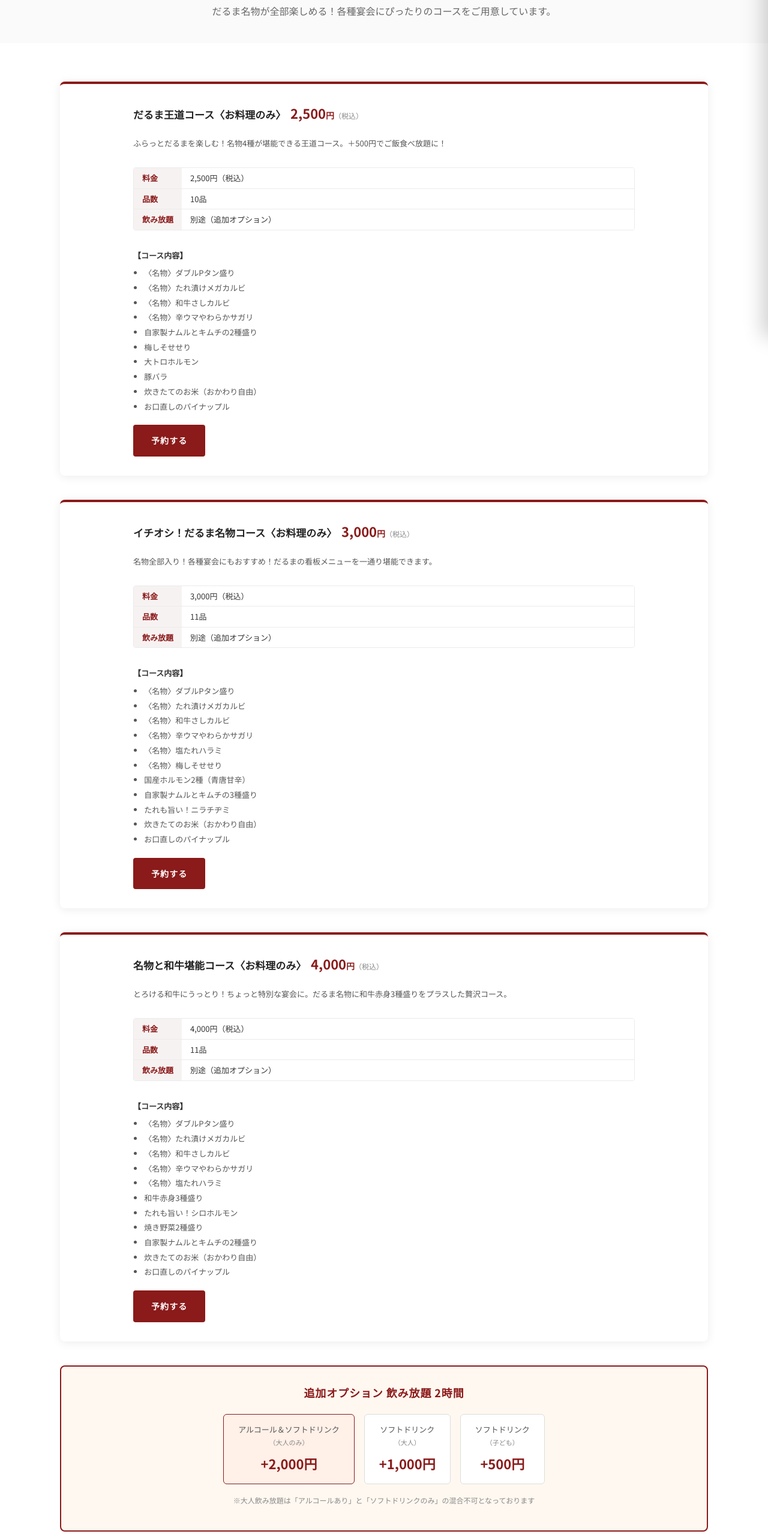
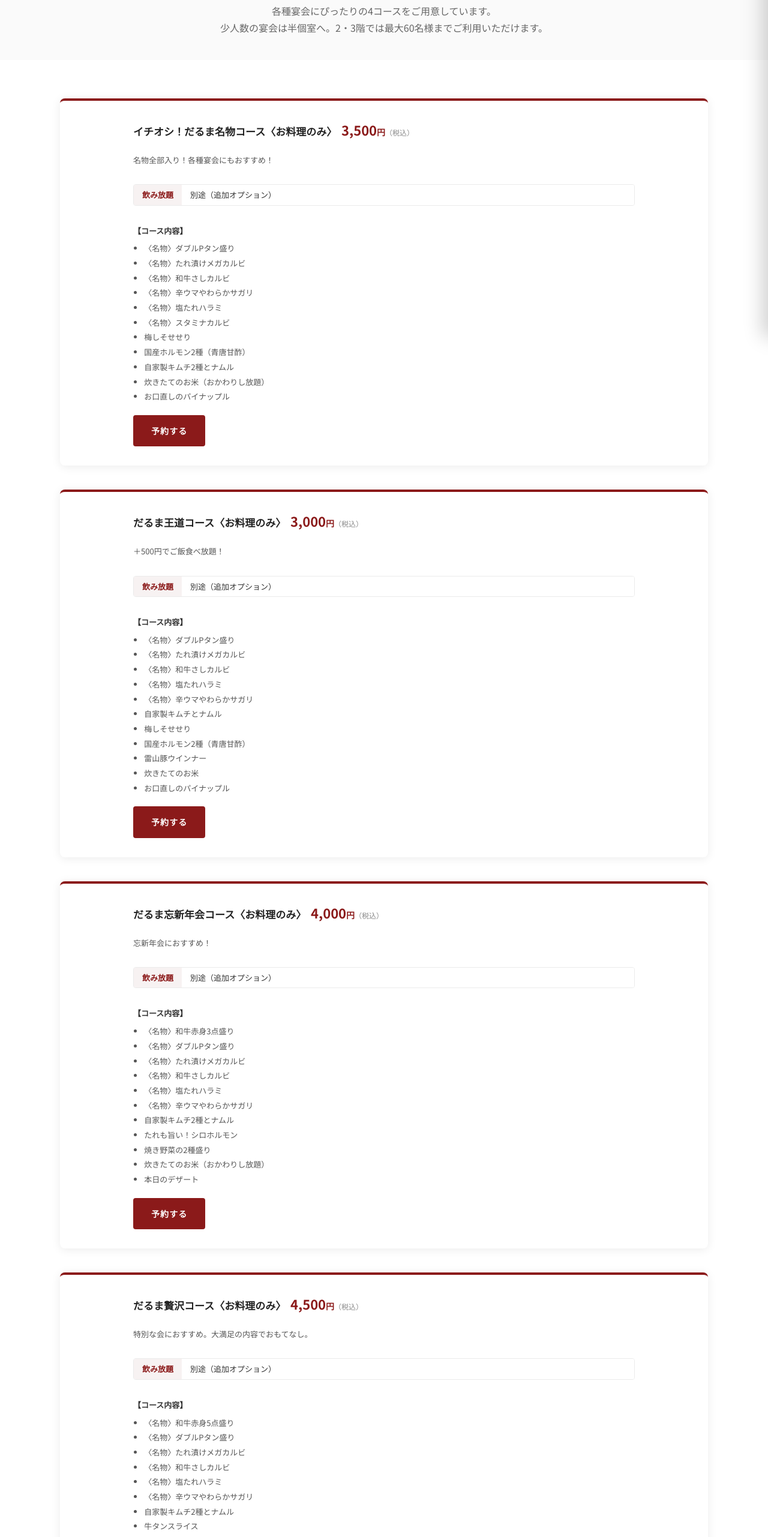
Before and after one commit to atmos-dining/daruma-site, a plain HTML site: page course.html in a window 1280 px wide. Shown: the part 238-2800 px from the top of the page at 60% size. Drawn offline with Linux system fonts and the light colour scheme.

Commit message:
Update Daruma banquet courses and drink options

```diff
--- a/course.html
+++ b/course.html
@@ -4,7 +4,7 @@
 <meta charset="UTF-8">
 <title>ご宴会コース｜焼肉はひとくちめ だるま</title>
 <meta name="viewport" content="width=device-width, initial-scale=1">
-<meta name="description" content="焼肉はひとくちめ だるまの宴会コース。だるま王道2,500円・名物3,000円・和牛堪能4,000円の3プラン。飲み放題は別途2時間制。六本松駅徒歩3分。">
+<meta name="description" content="焼肉はひとくちめ だるまの宴会コース。だるま王道3,000円・名物3,500円・忘新年会4,000円・贅沢4,500円の4プラン。飲み放題は別途2時間制。六本松駅徒歩3分。">
 <link rel="icon" href="./images/daruma_icon.png">
 <link rel="preconnect" href="https://fonts.googleapis.com">
 <link rel="preconnect" href="https://fonts.gstatic.com" crossorigin>
@@ -12,7 +12,7 @@
 <link rel="stylesheet" href="./style.css">
 <meta property="og:type" content="website">
 <meta property="og:title" content="ご宴会コース｜焼肉はひとくちめ だるま">
-<meta property="og:description" content="3,500円〜のご宴会コースを3プランご用意。2時間制・飲み放題あり。">
+<meta property="og:description" content="3,000円からの宴会コースを4プランご用意。2時間の飲み放題は追加オプション。">
 <meta property="og:url" content="https://yakiniku-daruma.com/course.html">
 <link rel="canonical" href="https://yakiniku-daruma.com/course.html">
 <!-- Google tag (gtag.js) -->
@@ -33,60 +33,21 @@
   <section class="section page-head">
     <div class="section-inner">
       <h1 class="page-title">ご宴会コース</h1>
-      <p class="page-lead">だるま名物が全部楽しめる！各種宴会にぴったりのコースをご用意しています。</p>
+      <p class="page-lead">各種宴会にぴったりの4コースをご用意しています。<br>少人数の宴会は半個室へ。2・3階では最大60名様までご利用いただけます。</p>
     </div>
   </section>
 
   <section class="section course">
     <div class="section-inner">
 
-      <!-- コース1：だるま王道コース -->
-      <article class="course-row course-row--no-img">
-        <div class="course-row__body">
-          <h2 class="course-row__title">
-            だるま王道コース〈お料理のみ〉
-            <span class="course-row__price">2,500<small>円</small><span class="price-tax">（税込）</span></span>
-          </h2>
-          <p class="course-row__desc">ふらっとだるまを楽しむ！名物4種が堪能できる王道コース。＋500円でご飯食べ放題に！</p>
-
-          <dl class="course-specs">
-            <div class="course-specs__row"><dt>料金</dt><dd>2,500円（税込）</dd></div>
-            <div class="course-specs__row"><dt>品数</dt><dd>10品</dd></div>
-            <div class="course-specs__row"><dt>飲み放題</dt><dd>別途（追加オプション）</dd></div>
-          </dl>
-
-          <div class="course-row__items">
-            <p class="course-items-label">【コース内容】</p>
-            <ul>
-              <li>〈名物〉ダブルPタン盛り</li>
-              <li>〈名物〉たれ漬けメガカルビ</li>
-              <li>〈名物〉和牛さしカルビ</li>
-              <li>〈名物〉辛ウマやわらかサガリ</li>
-              <li>自家製ナムルとキムチの2種盛り</li>
-              <li>梅しそせせり</li>
-              <li>大トロホルモン</li>
-              <li>豚バラ</li>
-              <li>炊きたてのお米（おかわり自由）</li>
-              <li>お口直しのパイナップル</li>
-            </ul>
-          </div>
-
-          <a href="https://yoyaku.toreta.in/hitokuchidaruma/?stamp=homepage" target="_blank" rel="noopener" class="btn-primary course-row__btn">予約する</a>
-        </div>
-      </article>
-
-      <!-- コース2：だるま名物コース -->
       <article class="course-row course-row--no-img">
         <div class="course-row__body">
           <h2 class="course-row__title">
             イチオシ！だるま名物コース〈お料理のみ〉
-            <span class="course-row__price">3,000<small>円</small><span class="price-tax">（税込）</span></span>
+            <span class="course-row__price">3,500<small>円</small><span class="price-tax">（税込）</span></span>
           </h2>
-          <p class="course-row__desc">名物全部入り！各種宴会にもおすすめ！だるまの看板メニューを一通り堪能できます。</p>
-
+          <p class="course-row__desc">名物全部入り！各種宴会にもおすすめ！</p>
           <dl class="course-specs">
-            <div class="course-specs__row"><dt>料金</dt><dd>3,000円（税込）</dd></div>
-            <div class="course-specs__row"><dt>品数</dt><dd>11品</dd></div>
             <div class="course-specs__row"><dt>飲み放題</dt><dd>別途（追加オプション）</dd></div>
           </dl>
 
@@ -98,11 +59,11 @@
               <li>〈名物〉和牛さしカルビ</li>
               <li>〈名物〉辛ウマやわらかサガリ</li>
               <li>〈名物〉塩たれハラミ</li>
-              <li>〈名物〉梅しそせせり</li>
-              <li>国産ホルモン2種（青唐甘辛）</li>
-              <li>自家製ナムルとキムチの3種盛り</li>
-              <li>たれも旨い！ニラチヂミ</li>
-              <li>炊きたてのお米（おかわり自由）</li>
+              <li>〈名物〉スタミナカルビ</li>
+              <li>梅しそせせり</li>
+              <li>国産ホルモン2種（青唐甘酢）</li>
+              <li>自家製キムチ2種とナムル</li>
+              <li>炊きたてのお米（おかわりし放題）</li>
               <li>お口直しのパイナップル</li>
             </ul>
           </div>
@@ -111,18 +72,14 @@
         </div>
       </article>
 
-      <!-- コース3：名物と和牛堪能コース -->
       <article class="course-row course-row--no-img">
         <div class="course-row__body">
           <h2 class="course-row__title">
-            名物と和牛堪能コース〈お料理のみ〉
-            <span class="course-row__price">4,000<small>円</small><span class="price-tax">（税込）</span></span>
+            だるま王道コース〈お料理のみ〉
+            <span class="course-row__price">3,000<small>円</small><span class="price-tax">（税込）</span></span>
           </h2>
-          <p class="course-row__desc">とろける和牛にうっとり！ちょっと特別な宴会に。だるま名物に和牛赤身3種盛りをプラスした贅沢コース。</p>
-
+          <p class="course-row__desc">＋500円でご飯食べ放題！</p>
           <dl class="course-specs">
-            <div class="course-specs__row"><dt>料金</dt><dd>4,000円（税込）</dd></div>
-            <div class="course-specs__row"><dt>品数</dt><dd>11品</dd></div>
             <div class="course-specs__row"><dt>飲み放題</dt><dd>別途（追加オプション）</dd></div>
           </dl>
 
@@ -132,14 +89,78 @@
               <li>〈名物〉ダブルPタン盛り</li>
               <li>〈名物〉たれ漬けメガカルビ</li>
               <li>〈名物〉和牛さしカルビ</li>
+              <li>〈名物〉塩たれハラミ</li>
               <li>〈名物〉辛ウマやわらかサガリ</li>
+              <li>自家製キムチとナムル</li>
+              <li>梅しそせせり</li>
+              <li>国産ホルモン2種（青唐甘酢）</li>
+              <li>雷山豚ウインナー</li>
+              <li>炊きたてのお米</li>
+              <li>お口直しのパイナップル</li>
+            </ul>
+          </div>
+
+          <a href="https://yoyaku.toreta.in/hitokuchidaruma/?stamp=homepage" target="_blank" rel="noopener" class="btn-primary course-row__btn">予約する</a>
+        </div>
+      </article>
+
+      <article class="course-row course-row--no-img">
+        <div class="course-row__body">
+          <h2 class="course-row__title">
+            だるま忘新年会コース〈お料理のみ〉
+            <span class="course-row__price">4,000<small>円</small><span class="price-tax">（税込）</span></span>
+          </h2>
+          <p class="course-row__desc">忘新年会におすすめ！</p>
+          <dl class="course-specs">
+            <div class="course-specs__row"><dt>飲み放題</dt><dd>別途（追加オプション）</dd></div>
+          </dl>
+
+          <div class="course-row__items">
+            <p class="course-items-label">【コース内容】</p>
+            <ul>
+              <li>〈名物〉和牛赤身3点盛り</li>
+              <li>〈名物〉ダブルPタン盛り</li>
+              <li>〈名物〉たれ漬けメガカルビ</li>
+              <li>〈名物〉和牛さしカルビ</li>
               <li>〈名物〉塩たれハラミ</li>
-              <li>和牛赤身3種盛り</li>
+              <li>〈名物〉辛ウマやわらかサガリ</li>
+              <li>自家製キムチ2種とナムル</li>
               <li>たれも旨い！シロホルモン</li>
-              <li>焼き野菜2種盛り</li>
-              <li>自家製ナムルとキムチの2種盛り</li>
-              <li>炊きたてのお米（おかわり自由）</li>
-              <li>お口直しのパイナップル</li>
+              <li>焼き野菜の2種盛り</li>
+              <li>炊きたてのお米（おかわりし放題）</li>
+              <li>本日のデザート</li>
+            </ul>
+          </div>
+
+          <a href="https://yoyaku.toreta.in/hitokuchidaruma/?stamp=homepage" target="_blank" rel="noopener" class="btn-primary course-row__btn">予約する</a>
+        </div>
+      </article>
+
+      <article class="course-row course-row--no-img">
+        <div class="course-row__body">
+          <h2 class="course-row__title">
+            だるま贅沢コース〈お料理のみ〉
+            <span class="course-row__price">4,500<small>円</small><span class="price-tax">（税込）</span></span>
+          </h2>
+          <p class="course-row__desc">特別な会におすすめ。大満足の内容でおもてなし。</p>
+          <dl class="course-specs">
+            <div class="course-specs__row"><dt>飲み放題</dt><dd>別途（追加オプション）</dd></div>
+          </dl>
+
+          <div class="course-row__items">
+            <p class="course-items-label">【コース内容】</p>
+            <ul>
+              <li>〈名物〉和牛赤身5点盛り</li>
+              <li>〈名物〉ダブルPタン盛り</li>
+              <li>〈名物〉たれ漬けメガカルビ</li>
+              <li>〈名物〉和牛さしカルビ</li>
+              <li>〈名物〉塩たれハラミ</li>
+              <li>〈名物〉辛ウマやわらかサガリ</li>
+              <li>自家製キムチ2種とナムル</li>
+              <li>牛タンスライス</li>
+              <li>国産ホルモン3種（青唐甘酢）</li>
+              <li>炊きたてのお米（おかわりし放題）</li>
+              <li>本日のデザート</li>
             </ul>
           </div>
 
@@ -164,10 +185,17 @@
             <span class="drink-price">+500円</span>
           </div>
         </div>
+        <p class="course-drink-note">さらに＋300円でプレミアム飲み放題に変更できます。</p>
         <p class="course-drink-note">※大人飲み放題は「アルコールあり」と「ソフトドリンクのみ」の混合不可となっております</p>
       </div>
 
+      <section class="course-drink-plan" aria-labelledby="welcome-drink-title">
+        <h3 id="welcome-drink-title">コース特典 ウェルカムフリードリンク</h3>
+        <p>皆さまが揃って乾杯するまでの待ち時間も、ドリンクを無料でお楽しみいただけます。</p>
+      </section>
+
       <p class="course-note">
+        ご予約は<a href="tel:0927071029">お電話（092-707-1029）</a>またはネットから承ります。<br>
         ※コース内容・価格は仕入れ状況により変更となる場合があります。<br>
         ※アレルギーのある方は事前にお申し付けください。
       </p>
--- a/partials/bottom.html
+++ b/partials/bottom.html
@@ -50,7 +50,7 @@
           </dd>
 
           <dt>席数</dt>
-          <dd>72席（3フロア）<br>カウンター席・個室・お座敷<br>最大30名様より貸切フロア対応</dd>
+          <dd>72席（3フロア）<br>カウンター席・個室・お座敷<br>2・3階で最大60名様の宴会に対応</dd>
 
           <dt>喫煙</dt>
           <dd>全席禁煙</dd>
--- a/style.css
+++ b/style.css
@@ -772,7 +772,7 @@ body:not(.is-home) .section {
 
 .course-grid {
   display: grid;
-  grid-template-columns: repeat(3, minmax(0, 1fr));
+  grid-template-columns: repeat(2, minmax(0, 1fr));
   gap: 24px;
 }
 
@@ -1847,10 +1847,6 @@ body:not(.is-home) main { padding-top: 0; }
     grid-template-columns: repeat(2, minmax(0, 1fr));
   }
 
-  .course-grid {
-    grid-template-columns: repeat(2, minmax(0, 1fr));
-  }
-
   .concept-inner,
   .space-inner,
   .reserve-grid,
```
Also changed, not shown: drink.html (+1 -1 lines), index.html (+37 -30 lines).
